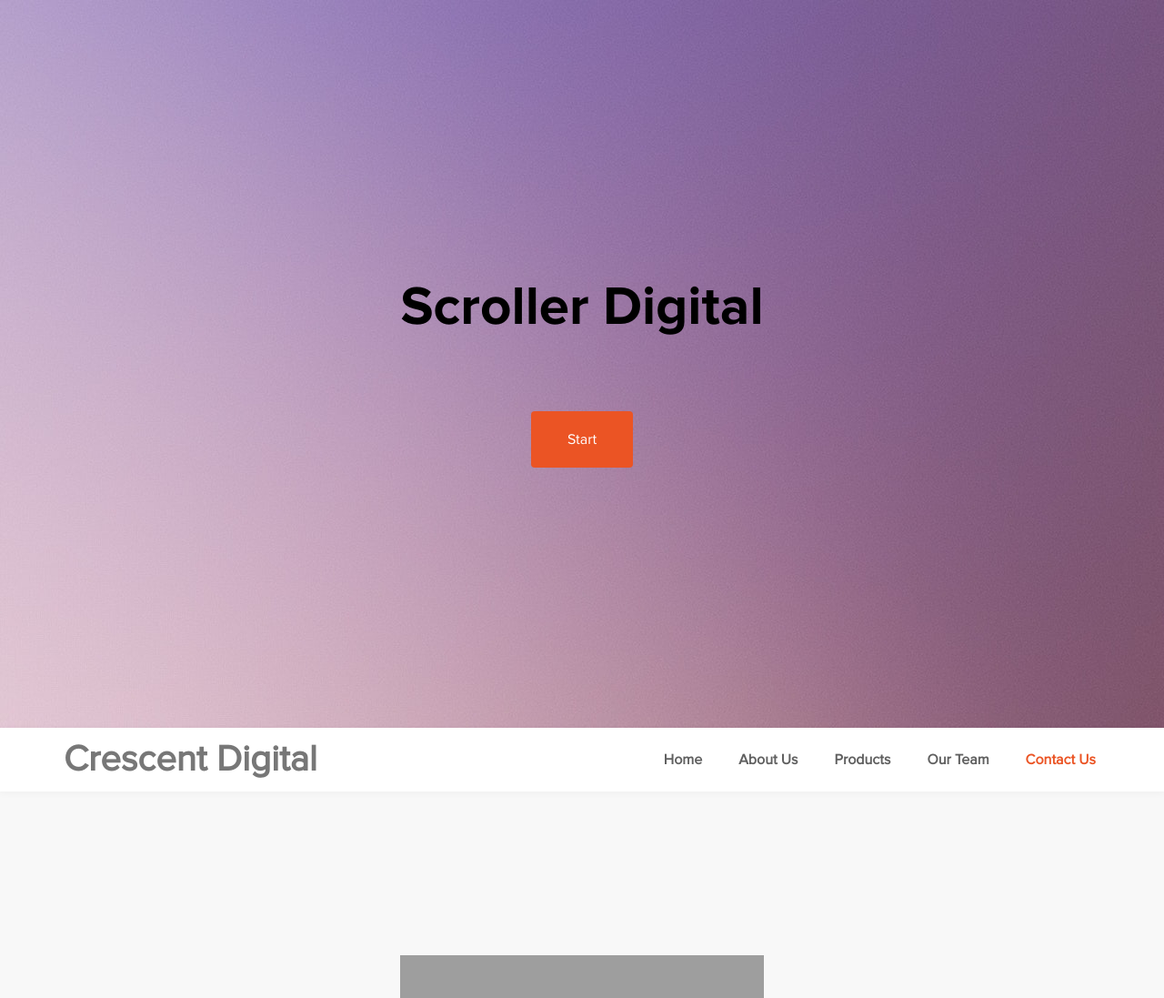
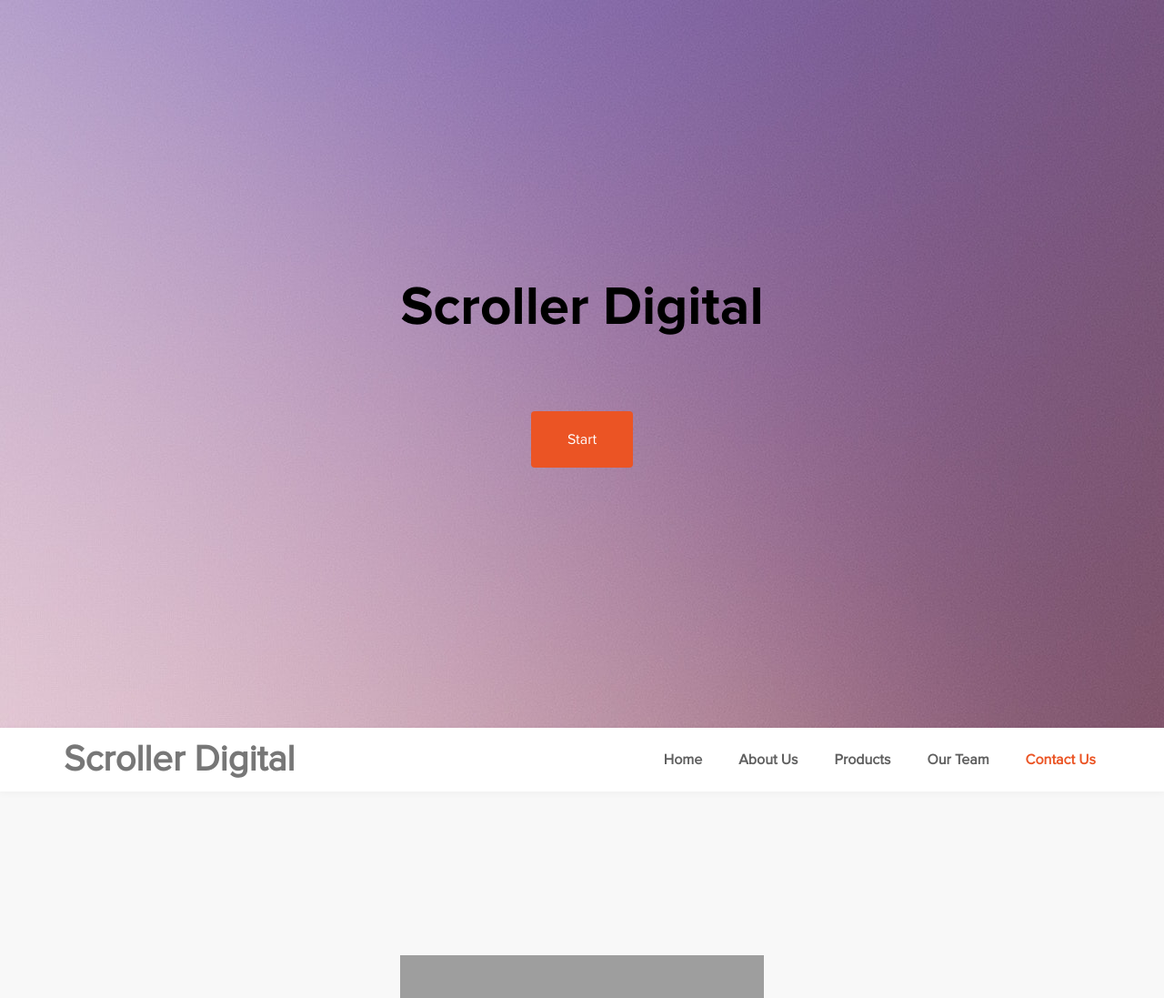
Before and after one commit to virus0071/CrescentDigital, a plain HTML site: page index.html in a window 1280 px wide. Shown: the top 1097 px of the page at 91% size. Drawn offline with Linux system fonts and the light colour scheme; some packages are replaced by stand-ins of ours; grey boxes are pictures that could not be loaded.

Commit message:
Update index.html

```diff
--- a/index.html
+++ b/index.html
@@ -37,7 +37,7 @@
   <div class="container">
     <div class="navbar-header">
       <button class="navbar-toggle" data-toggle="collapse" data-target=".navbar-collapse"> <span class="icon icon-bar"></span> <span class="icon icon-bar"></span> <span class="icon icon-bar"></span> </button>
-      <a href="#" class="navbar-brand">Crescent Digital</a></div>
+      <a href="#" class="navbar-brand">Scroller Digital</a></div>
     <div class="collapse navbar-collapse">
       <ul class="nav navbar-nav navbar-right">
         <li><a href="#home" class="smoothScroll">Home</a></li>
```
